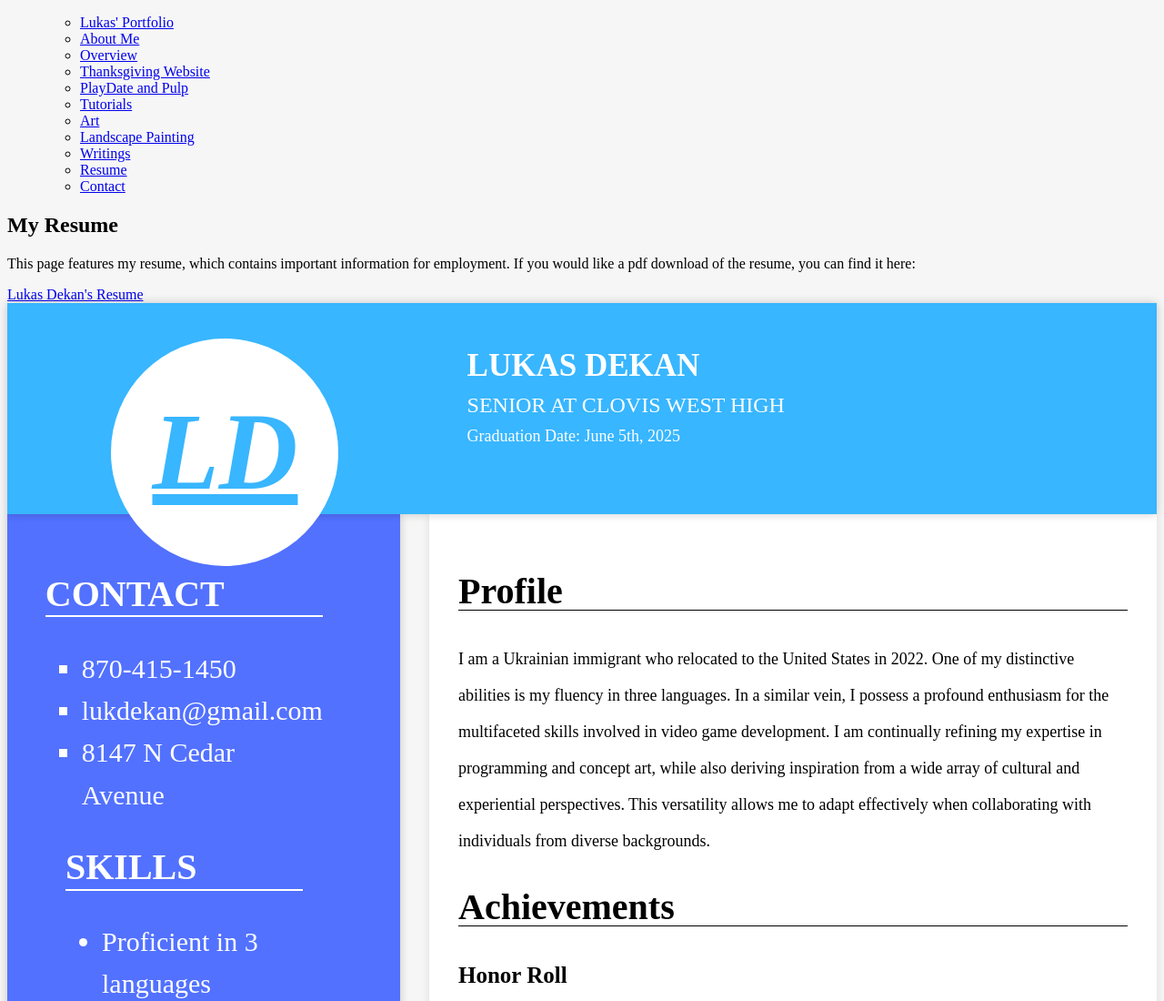
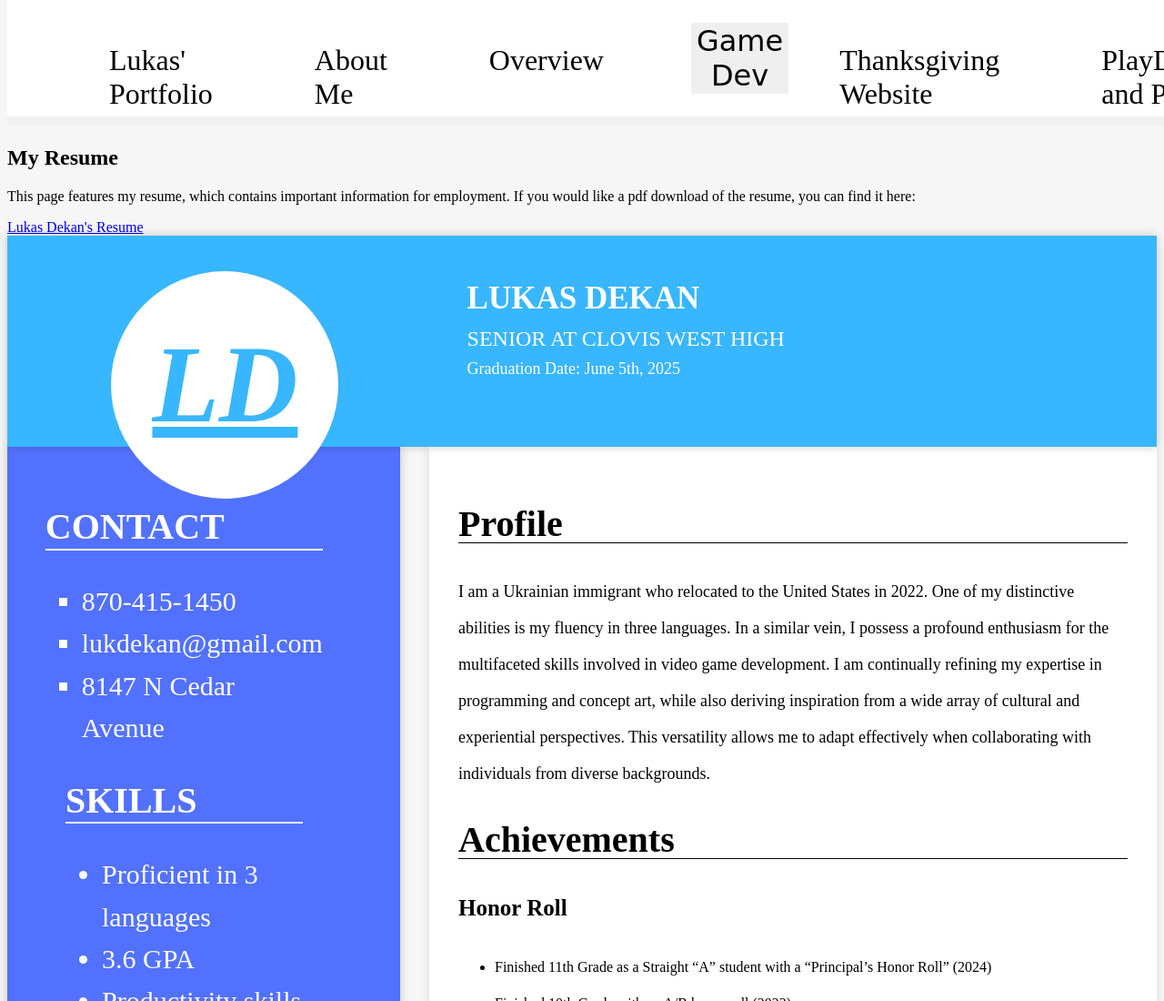
Before and after one commit to LukasDekan/portfolio, a plain HTML site: page resume.html in a window 1280 px wide. Shown: the top 1100 px of the page at 91% size. Drawn offline with Linux system fonts and the light colour scheme.

Commit message:
navigation menu

```diff
--- a/aBCresume.css
+++ b/aBCresume.css
@@ -5,6 +5,56 @@
     --headerColor:#38b6ff;
     --leftHandSide: #5271ff;
     --volunteerColor: #c2f6ff;
+}
+
+/* -------------------------------------------------------------------------------------- NAVIGATION MENU -------------------------------------------------------------------------------------- */
+.dropbtn{
+  align-self: center;
+  font-size: xx-large;
+  text-decoration: none;
+  color: black;
+  font-family: "Rochester", cursive;
+  border: none;
+  cursor: pointer;
+}
+
+nav {
+  background-color: white;
+  /* border-bottom: 3px solid black;
+  border-top: 3px solid black; */
+  display: flex;
+  /* list-style-type: none; */
+  position: fixed;
+  width: 100%;
+  padding: 1rem;
+  justify-content: space-evenly;
+  height: 6rem;
+  z-index: 100;
+  box-shadow: 0px 10px rgb(241, 241, 241);
+  top:0rem;
+}
+
+nav a{
+  text-decoration: none;
+  align-self: center;
+  font-size: xx-large;
+  color: black;
+}
+
+
+
+nav ul li{
+  list-style-type: none;
+  padding: 1rem;
+  margin-right: 10vh;
+}
+
+nav ul{
+  display: flex;
+}
+
+body{
+    margin-top: 10rem;
 }
 
 /* ---------------------------------------------------------- */
--- a/aBCstyle.css
+++ b/aBCstyle.css
@@ -1,6 +1,6 @@
 /* FONTS USED: */
-/* love light */ @import url("https://fonts.googleapis.com/css2?family=Jacquard+12&family=Love+Light&display=swap");
-/* rochester */ @import url("https://fonts.googleapis.com/css2?family=Jacquard+12&family=Love+Light&family=Rochester&display=swap");
+/* love light */ @import url("https://fonts.googleapis.com/css2?family=Jacquard+12&family=Love+Light&family=Rochester&display=swap");
+/* rochester */ @import url("https://fonts.googleapis.com/css2?family=Comfortaa:wght@300..700&family=Italianno&family=Jacques+Francois&family=Love+Light&display=swap");
 
 :root {
   /* --- BACKROUND COLOR --- */
@@ -10,7 +10,7 @@
   --contentBlue: #5ac7e8;
   --contentOrange: #e6821e;
   /* TEXT COLORS */
-  --textSunburn: #c7ab8f;
+  --textSunburn: rgb(199, 171, 143);
   --textGrey: #5d6669;
 
   /* EXTRA COLORS */
@@ -18,29 +18,69 @@
 }
 
 
+
+
 /* -------------------------------------------------------------------------------------- NAVIGATION MENU -------------------------------------------------------------------------------------- */
+.dropbtn{
+  align-self: center;
+  font-size: xx-large;
+  text-decoration: none;
+  background-color: white;
+  color: black;
+  font-family: "Rochester", cursive;
+  border: none;
+  cursor: pointer;
+}
+
 nav {
-  background-color: whitesmoke;
+  position: fixed;
+  display: inline-block;
+  background-color: white;
   /* border-bottom: 3px solid black;
   border-top: 3px solid black; */
-  display: flex;
+  /* display: flex; */
   /* list-style-type: none; */
-  position: fixed;
   width: 100%;
   padding: 1rem;
-  justify-content: space-evenly;
+  /* justify-content: space-evenly; */
   height: 6rem;
   z-index: 100;
-  box-shadow: 0px 10px rgb(205, 204, 204);
+  box-shadow: 0px 10px rgb(241, 241, 241);
   top:0rem;
 }
 
-nav > a {
+.dropdown-content {
+  display: none;
+  position: absolute;
+  background-color: #f9f9f9;
+  min-width: 160px;
+  box-shadow: 0px 8px 16px 0px rgba(0,0,0,0.2);
+  z-index: 1;
+}
+
+.dropdown-content li a {
+  color: black;
+  padding: 12px 16px;
+  text-decoration: none;
+  display: block;
+}
+
+.dropdown-content a:hover {background-color: #f1f1f1}
+
+.nav:hover .dropdown-content {
+  display: block;
+}
+
+.nav:hover .dropbtn {
+  background-color: lightgray;
+}
+
+nav a{
+  text-decoration: none;
   align-self: center;
   font-size: xx-large;
-  text-decoration: none;
   color: black;
-  font-family: 'Jacques Francois', ital;
+  font-family: "Rochester", cursive;
 }
 
 nav ul li{
@@ -52,6 +92,23 @@ nav ul li{
 nav ul{
   display: flex;
 }
+
+
+/* -------------------------------------------------------------------------------------- CONTENT STYLING -------------------------------------------------------------------------------------- */
+
+p{
+  font-family: "Rochester", cursive;
+  font-size: x-large;
+}
+
+h2{
+    font-family: "Love Light", cursive;
+      font-size: 70px;
+}
+
+
+
+
 
 /* --- BACKGROUND FOR ALL PAGES --- */
 body{
@@ -82,6 +139,7 @@ body{
     justify-content: center;
     /* The image used */
     background-image: url("/5landscapeIMG/landscape-fullImage.jpg");
+    opacity: 50%;
 
     /* Set a specific height */
     height: 800px;
@@ -96,8 +154,8 @@ body{
     color: white;
     background-attachment: fixed;
 
-    background: rgba(90, 199, 232, 0.5);
-    padding: 2rem;
+    /* background: rgba(199, 171, 143, 0.5); */
+    padding: 4rem;
     display: flex;
     flex-direction: column;
     justify-content: center;
@@ -106,9 +164,10 @@ body{
 }
 
 .text-container h1{
-  font-size: 50px;
+  z-index: 1;
+  font-size: 200px;
   background-attachment: fixed;
-
+  font-family: "Love Light", cursive;
 }
 
 /* index */
--- a/resume.html
+++ b/resume.html
@@ -16,17 +16,20 @@
                 <li><a href="aboutMe.html">About Me</a></li>
                 <li><a href="overview.html">Overview</a></li>
                 <!-- FOR THESE PAGES, UTILIZE THE DROPDOWN EXCERSISE FROM THE 1ST SEMESTER -->
+                <button class="dropbtn">Game Dev</button>
+                <ul class="dropdown-content">
                   <li><a href="thanksGiving.html">Thanksgiving Website</a></li>
                   <li><a href="pulp.html">PlayDate and Pulp</a></li>
                   <li><a href="tutorials.html">Tutorials</a></li>
+                </ul>
 
                 <!-- FOR THESE PAGES, UTILIZE THE DROPDOWN EXCERSISE FROM THE 1ST SEMESTER -->
+                <button class="dropbtn">Art and Writings</button>
+                <ul class="dropdown-content">
                   <li><a href="art.html">Art</a></li>
                   <li><a href="landscape.html">Landscape Painting</a></li>
-
-                <!-- SEPERATE PAGE -->
                   <li><a href="writings.html">Writings</a></li>
-
+                </ul>
 
                 <li><a href="resume.html">Resume</a></li>
                 <li><a href="contact.html">Contact</a></li>
```
Also changed, not shown: home.html (+8 -8 lines). Lines whose indentation alone changed are shown as unchanged.
